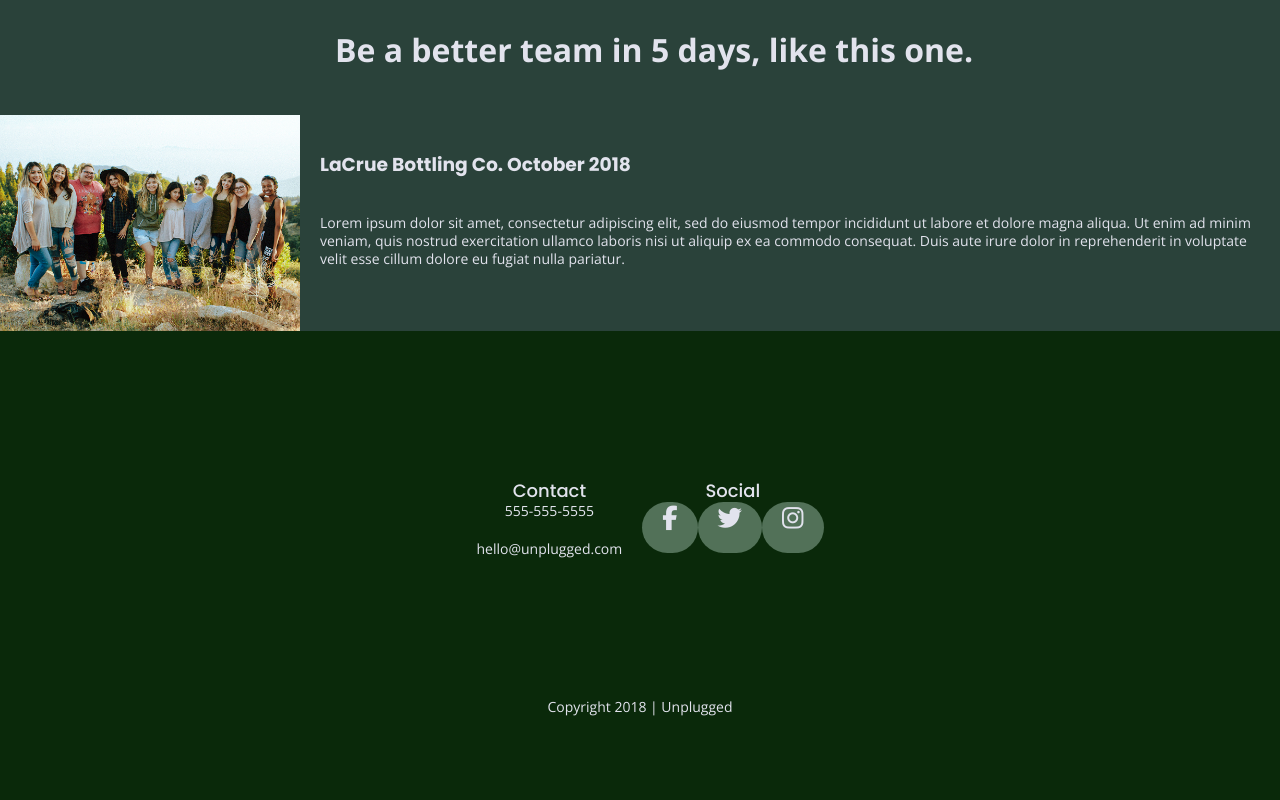
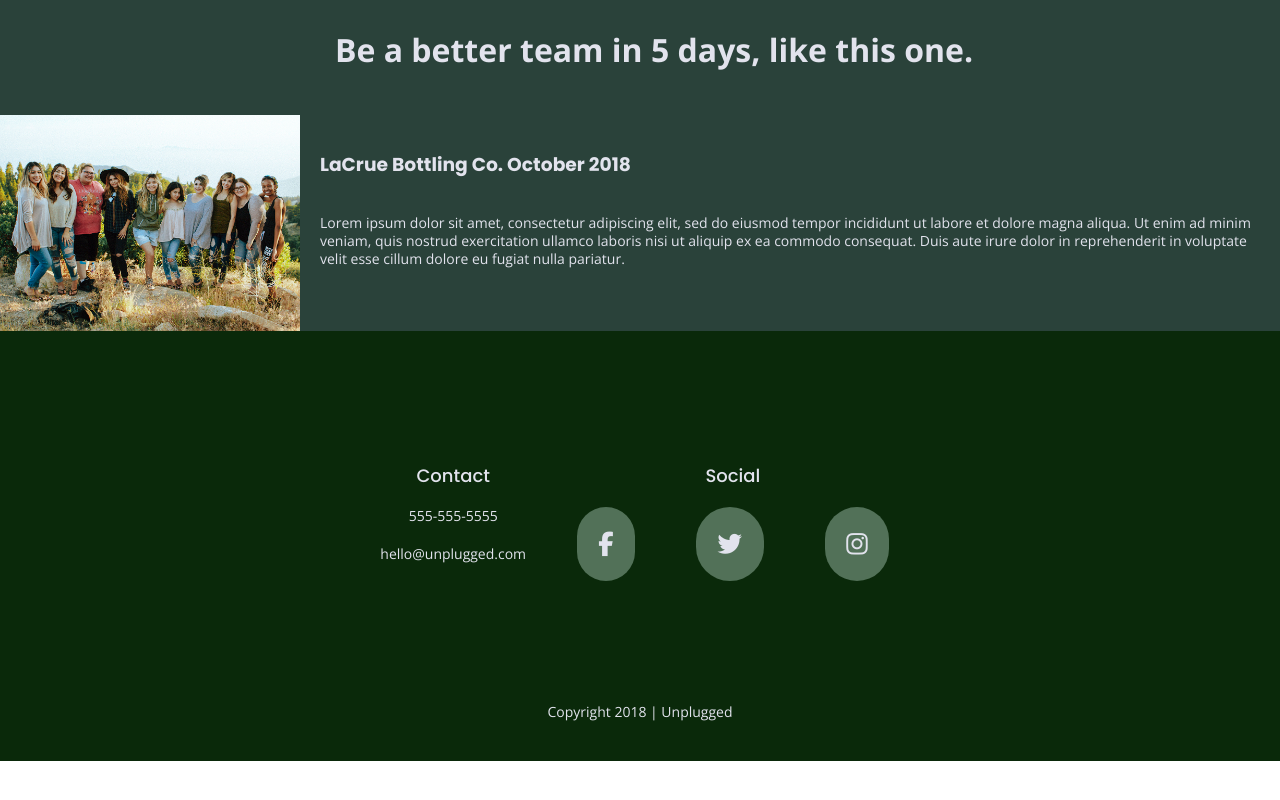
Before and after one commit to titusjosef/unpluged-retreat, a website built with Parcel: page index.html in a window 1280 px wide. Shown: the part 1590-2390 px from the top of the page. After the commit the page ends 2351 px from the top, so only its background shows below. Built offline with nearby package versions, Linux system fonts and the light colour scheme; files whose address does not match are found by name.

Commit message:
I fixed my css so that my websites look good in dev tools

```diff
--- a/css/main.css
+++ b/css/main.css
@@ -336,6 +336,10 @@ h4 {
 
   font-family: 'Poppins', sans-serif;
 
+  padding-bottom: 20px;
+
+  padding-top: 35px;
+
 }
 
 footer {
@@ -352,11 +356,14 @@ footer p {
 
   margin: 0;
 
+  padding-top: 0;
+
+
 }
 
 .footer-content {
 
-  margin: 100px;
+  /*margin: 100px;*/
 }
 
 footer .content-wrapper {
@@ -396,6 +403,14 @@ footer .social-icons p {
   background-color: #527158;
 
    border-radius: 50px;
+
+   margin-left: 20px;
+
+   margin-right: 20px;
+
+   padding: .875em;
+
+   margin: 0 1.25em 0 1.25em;
 
 }
  footer .copyright {
@@ -634,7 +649,7 @@ header, footer {
 
   flex-flow: row wrap;
 
-  padding: 50px;
+  /* padding: 50px; */
 }
 
 
@@ -1026,7 +1041,7 @@ header, footer {
 
     /* Footer */
     footer .content-wrapper {
-      /* width: 65%; */
+      /*width: 65%;*/
       margin: 100px 0;
     }
 
```
